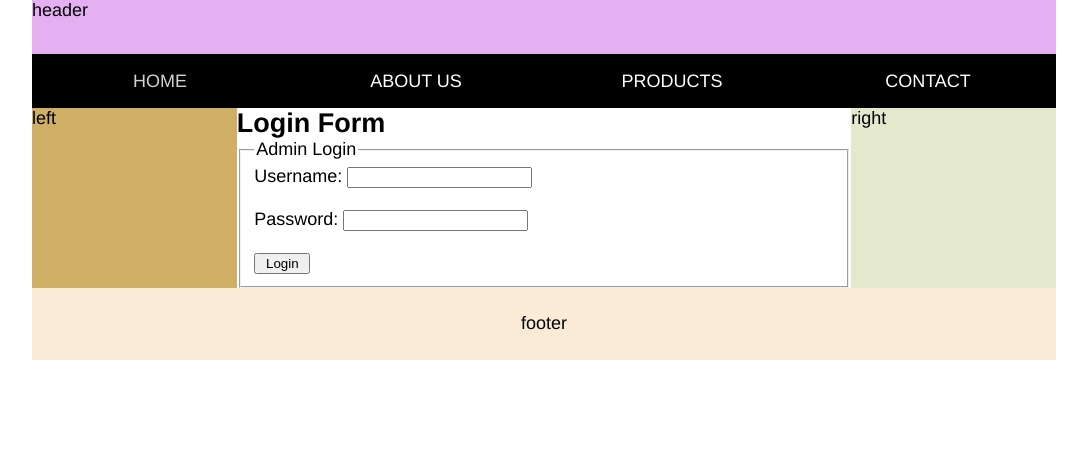
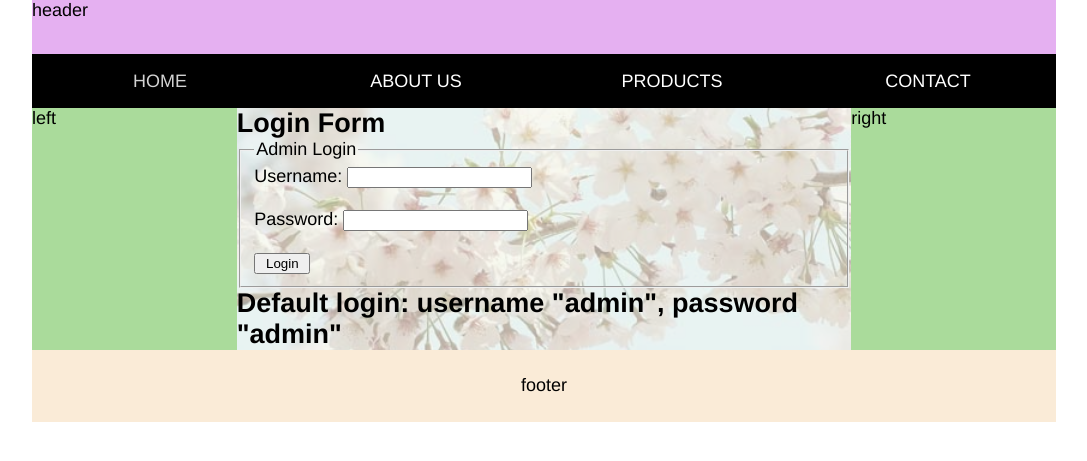
Before and after one commit to XiaozhouCui/books, a PHP site: page / in a window 1280 px wide. Shown: the top 461 px of the page, without its empty margins (96-1183 px from the left). Run offline with PHP 8.4, Linux system fonts and the light colour scheme.

```diff
--- a/index.php
+++ b/index.php
@@ -21,7 +21,7 @@
         <h2>Login Form</h2>
         <form action="controller/pdoLogin.php" method="post">
             <fieldset>
-                <legend> Admin Login</legend>
+                <legend>Admin Login</legend>
                 <label>Username:</label>
                 <input type="text" name="username" required><br><br>
                 <label>Password:</label>
@@ -29,6 +29,9 @@
                 <input type="submit" value=" Login ">
             </fieldset>
         </form>
+    </div>
+    <div class="bigholder">
+      <h2>Default login: username "admin", password "admin"</h2>
     </div>
   </article>
   <div class="contentRight">right </div>
--- a/view/css/resCSS.css
+++ b/view/css/resCSS.css
@@ -16,6 +16,9 @@ html{
 	width:80%;
 	min-height:100%;
 	margin:0 auto;
+	background-image:url(../images/background.jpg);
+	background-size: cover;
+	background-position: center;
 }
 .header {
 	width:100%;
@@ -38,27 +41,30 @@ html{
 	float:left;
 	background-color:rgba(0,0,0,1.00);
 	color:#FFF;
+	transition: transform 1s, background 1s, font-size 1s;
 }
 .menuItem:hover{
 	background-color:rgba(255,0,0,1.00);
+	transform: scale(1, 1.2);
+
 }
 article{
   display:flex;
   flex-wrap:wrap;
   order: 4;
   flex: 1 60%;
-  background-color:#FFF;
+  background-color: rgba(245, 248, 235, 0.65);
 }
 
 .contentLeft {
   order: 3;
   flex: 1 20%;
-  background-color:rgba(207,174,102,1.00);
+  background-color:rgb(170, 219, 155);
 }
 .contentRight{
   order: 5;
   flex: 1 20%;
-  background-color:rgba(228,233,206,1.00);
+  background-color:rgb(170, 219, 155);
 }
 footer {
   display:flex;
@@ -96,7 +102,7 @@ figure {
 }
 
 figcaption { /*keep the buttons at the bottom of figcaption*/
-	min-height: 150px;
+	min-height: 200px;
 	display: flex;
 	flex-wrap: wrap;
 	align-items: flex-end;
@@ -156,4 +162,7 @@ a:link, a:active, a:visited{
 	.menuItem {
 		width:100%;
 	}
+	.menuItem:hover{
+		transform: scale(1.1, 1);
+	}
 }
--- a/view/images/Copyright Information.txt
+++ /dev/null
@@ -1,6 +0,0 @@
-
-
-All images used to create the book covers are on the Public Domain.
-
-Downloaded from http://maxpixel.freegreatpicture.com
-Created by Max Pixel and freely distributed with a Creative Commons Zero - CC0.
--- a/view/pages/addBookForm.php
+++ b/view/pages/addBookForm.php
@@ -32,6 +32,7 @@
 			<input type="text" name=cip required><br><br>
 			<input type="hidden" name="actiontype" value="addbook">
 			<input type="submit">
+			<input type="button" onclick="location.href='?link=showbooks';" value="Cancel" />
 		</fieldset>
 	</form>
 </div>
--- a/view/pages/adminBookCentral.php
+++ b/view/pages/adminBookCentral.php
@@ -42,6 +42,9 @@ if (isset($_SESSION['login']) == true) {
       if ( $action == 'addusers' ) {
         include ("registration.php");
       }
+      if ( $action == 'showlog' ) {
+        include ("booklog.php");
+      }
     } else {
       include ("showbooks.php");
     }
--- a/view/pages/header.php
+++ b/view/pages/header.php
@@ -14,6 +14,6 @@
     <div class="menuItem"><a href="?link=showbooks">SHOW BOOKS</a></div>
     <div class="menuItem"><a href="?link=addbooks">ADD A BOOK</a></div>
     <div class="menuItem"><a href="?link=addusers">ADD A USER</a></div>
-    <div class="menuItem">CONTACT</div>
+    <div class="menuItem"><a href="?link=showlog">UPDATE HISTORY</a></div>
   </nav>
   <div class="contentLeft">left</div>
--- a/view/pages/registration.php
+++ b/view/pages/registration.php
@@ -21,6 +21,7 @@
 			<input type="text" name=email required><br><br>
 			<input type="hidden" name="actiontype" value="reg"/>
 			<input type="submit">
+			<input type="button" onclick="location.href='?link=showbooks';" value="Cancel" />
 		</fieldset>
 </form>
 </div>
--- a/view/pages/showbooks.php
+++ b/view/pages/showbooks.php
@@ -1,6 +1,6 @@
 <?php
 
-  $showbooks = "SELECT BookID, BookTitle, MillionsSold, coverImagePath FROM book ORDER BY MillionsSold DESC";
+  $showbooks = "SELECT * FROM book INNER JOIN author ON book.AuthorID = author.AuthorID ORDER BY MillionsSold DESC";
   $stmt = $conn->prepare($showbooks);
   $stmt->execute();
   $result = $stmt->fetchAll();
@@ -13,7 +13,9 @@ echo "The bookshelf is empty.";
       <figure>
         <img src="<?php echo $row['coverImagePath']; ?>">
           <figcaption>
-            <p class="black"><?php echo $row['BookTitle']; ?></p>
+            <p class="black">Title: <?php echo $row['BookTitle']; ?></p>
+            <p class="black">Publication: <?php echo $row['YearofPublication']; ?></p>
+            <p class="black">Author: <?php echo $row['Name']." ".$row['Surname']; ?></p>
             <p class="black"><?php echo $row['MillionsSold']; ?> Millions Sold</p><br>
             <a style="color:blue" href="?link=editbook&BookID=<?php echo $row['BookID']; ?>">Edit</a>
             <a style="color:blue" href="?link=delbook&BookID=<?php echo $row['BookID']; ?>">Delete</a>
```
Also changed, not shown: view/pages/booklog.php (added, +35 -0 lines), view/fonts/hennypenny.ttf (deleted), view/fonts/ribeyemarrow.ttf (deleted), view/fonts/spirax.ttf (deleted), view/images/ASongofIceandFire.jpg (added), view/images/apple.jpg (deleted), view/images/hamburger.png (deleted), view/images/logo.svg (deleted).
